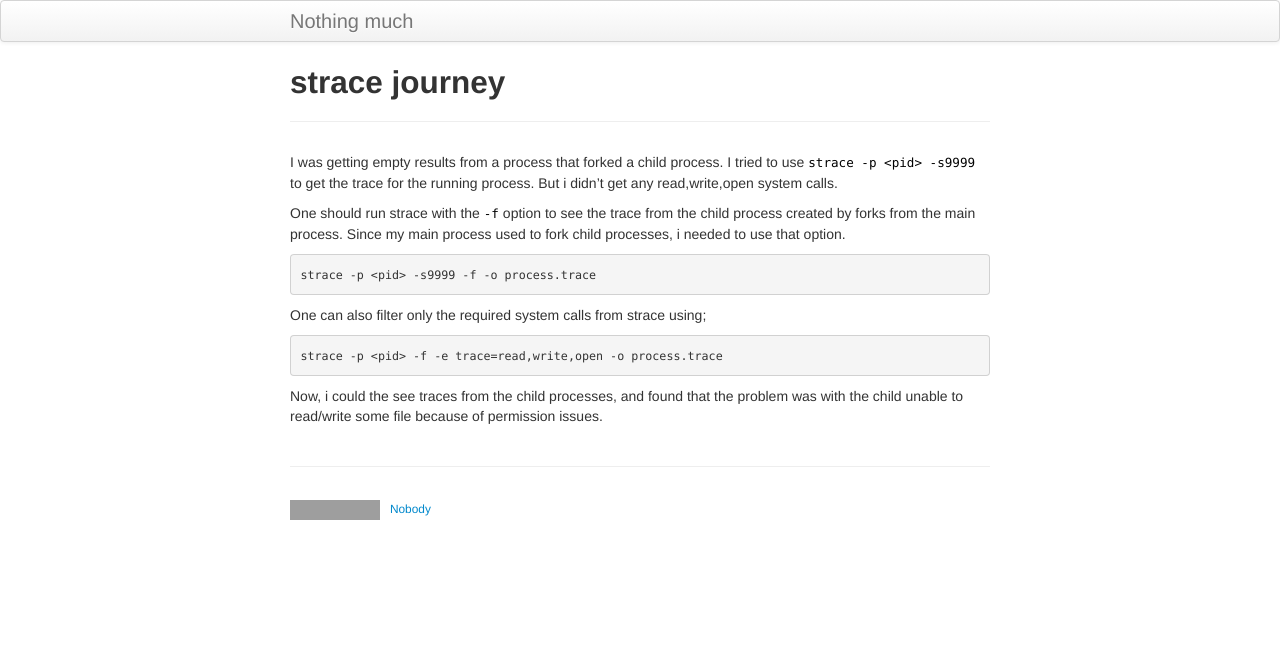
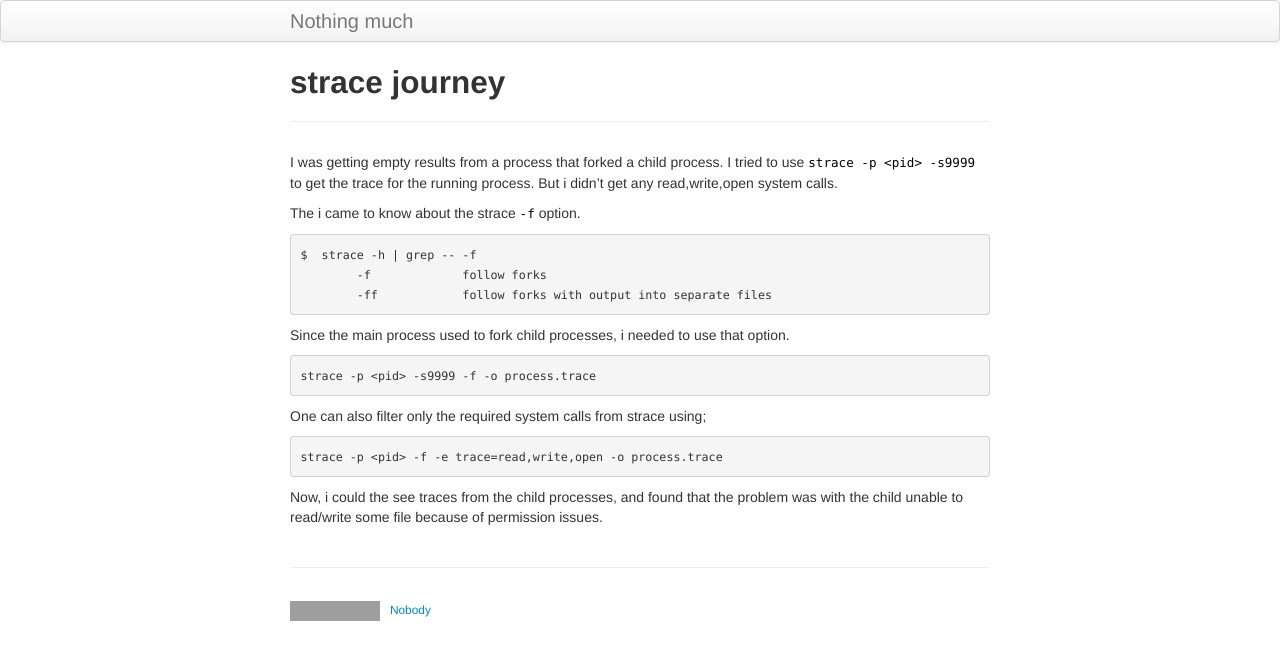
Before and after one commit to millefalcon/millefalcon.github.io, a Jekyll site: the page built from pages/strace.md, in a window 1280 px wide. Shown: the top 660 px of the page. Built offline with Jekyll 4.4.1, drawn with Linux system fonts in a browser that asks for light colours; grey boxes are pictures that could not be loaded.

Commit message:
Updated page

```diff
--- a/pages/strace.md
+++ b/pages/strace.md
@@ -6,7 +6,13 @@ description: The time i had to strace a process that spawned child processes
 
 I was getting empty results from a process that forked a child process. I tried to use `strace -p <pid> -s9999` to get the trace for the running process. But i didn't get any read,write,open system calls.
 
-One should run strace with the `-f` option to see the trace from the child process created by forks from the main process. Since my main process used to fork child processes, i needed to use that option.
+The i came to know about the strace `-f` option.
+
+	$  strace -h | grep -- -f
+  	-f             follow forks
+  	-ff            follow forks with output into separate files
+
+Since the main process used to fork child processes, i needed to use that option.
 
 	strace -p <pid> -s9999 -f -o process.trace
 
```
